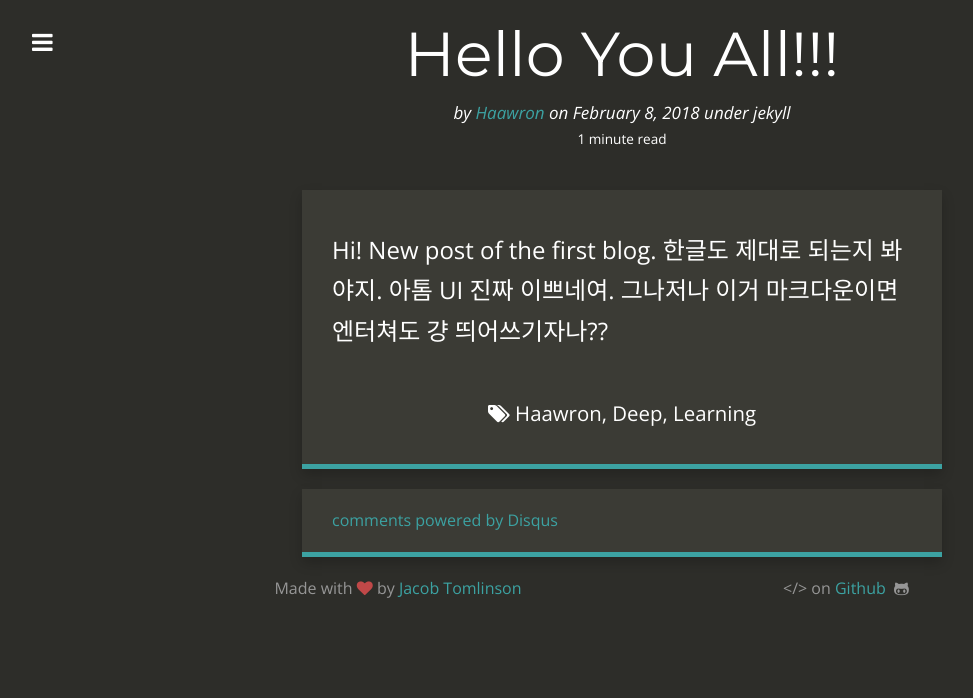
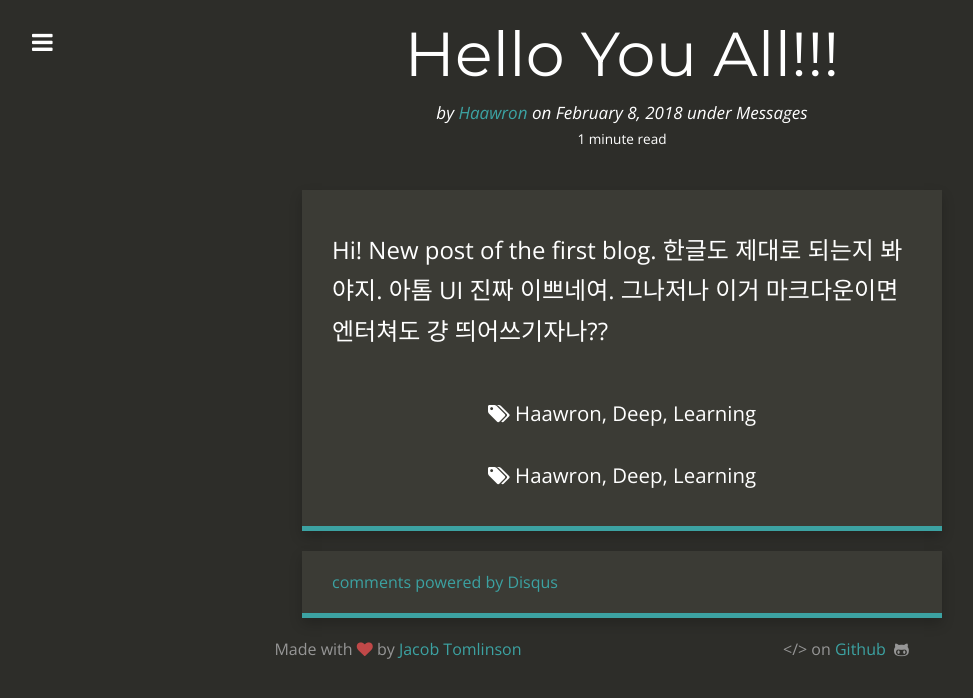
Before and after one commit to Haawron/Haawron.github.io, a Jekyll site: the page built from _posts/2018-02-08-Hello-you-all.md, in a window 1280 px wide. Shown: the top 698 px of the page, without its empty margins (18-991 px from the left). Built offline with Jekyll 4.4.1, drawn with Linux system fonts in a browser that asks for light colours; nearby versions of some CDN libraries; comment, search, counter and statistics services are not loaded.

Commit message:
퇴근 전 커밋

```diff
--- a/_layouts/post.html
+++ b/_layouts/post.html
@@ -82,6 +82,15 @@ layout: default
           {% if seriesnext %}
             <i>Next post in the series:</i> <a href="{{ seriesnext.url }}">{{ seriesnext.title }}</a>
           {% endif %}
+        {% endif %}
+
+        {% if page.tags and page.tags.size > 0 %}
+        <div class="tags">
+          <small>
+          <i class="fa fa-tags"></i>
+            {{ page.tags | join: ', ' }}
+          </small>
+        </div>
         {% endif %}
 
 
--- a/_posts/2018-02-08-Hello-you-all.md
+++ b/_posts/2018-02-08-Hello-you-all.md
@@ -4,7 +4,7 @@ title:      Hello You All!!!
 date:       2018-02-08 14:21:19
 author:     Haawron
 summary:    You can learn deep learning with beautiful thumbnails!
-categories: jekyll
+categories: Messages
 thumbnail:
 tags:
  - Haawron
```
